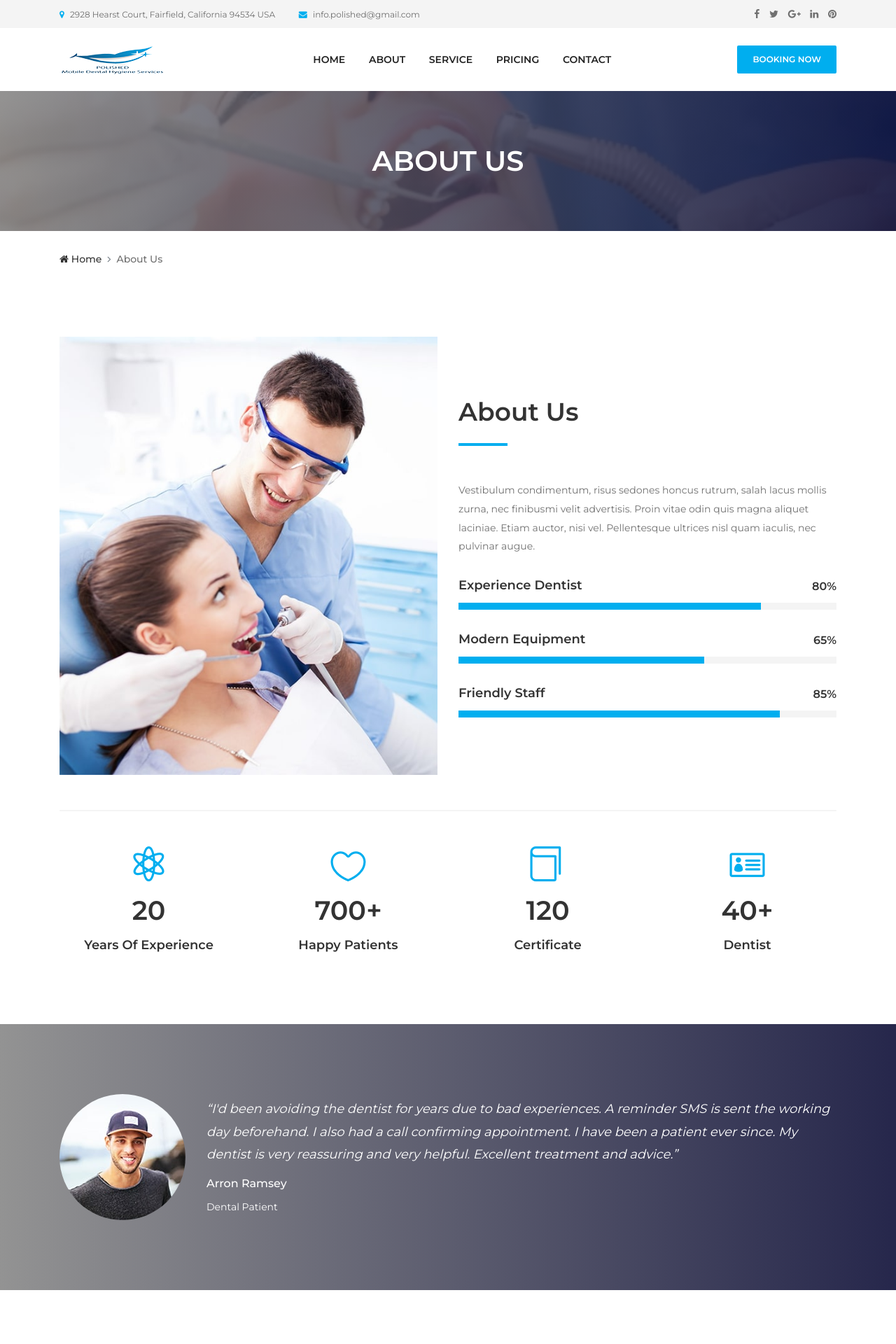
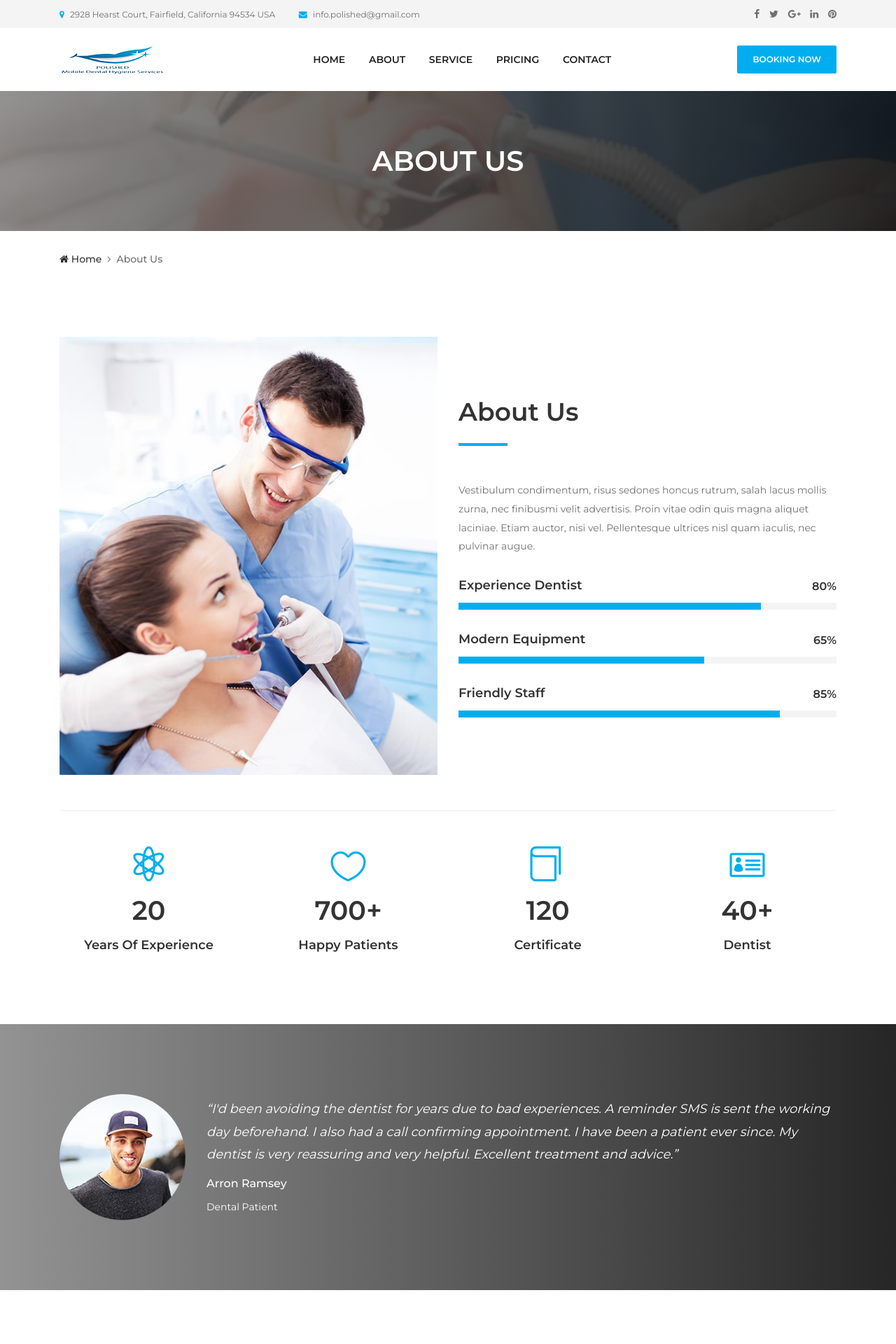
Before and after one commit to bjlamphiear/PolishedDjango, a Django app: page /about.html in a window 1280 px wide. Shown: the top 1920 px of the page at 70% size. Run offline with Django 4.2, Linux system fonts and the light colour scheme; some libraries are stand-ins or nearby versions.

Commit message:
change background color

```diff
--- a/static/website/css/style.css
+++ b/static/website/css/style.css
@@ -135,8 +135,8 @@ ul {
     left: 0;
     z-index: -1;
     background: #808080;
-    background: -webkit-linear-gradient(to right, #808080, #00012c);
-    background: linear-gradient(to right, #808080, #00012c);
+    background: -webkit-linear-gradient(to right, #808080, #000000);
+    background: linear-gradient(to right, #808080, #000000);
     opacity: 0.85; }
 
 .bg-img {
```
